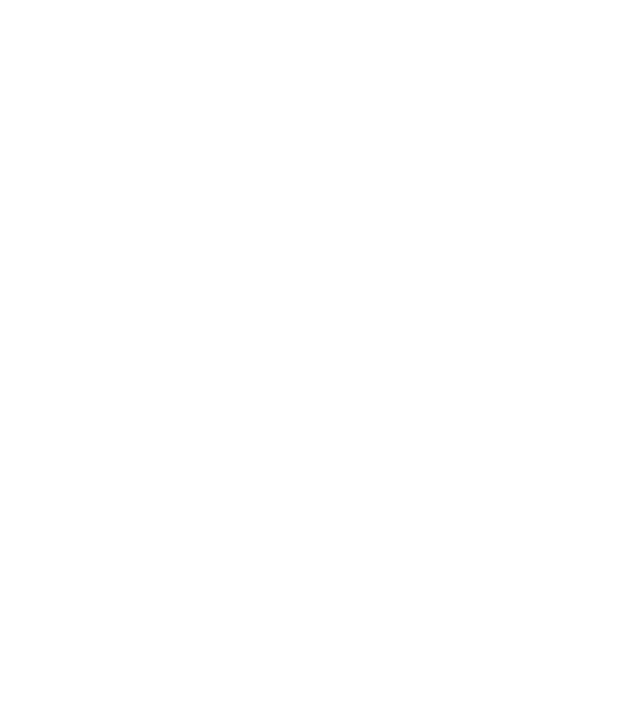
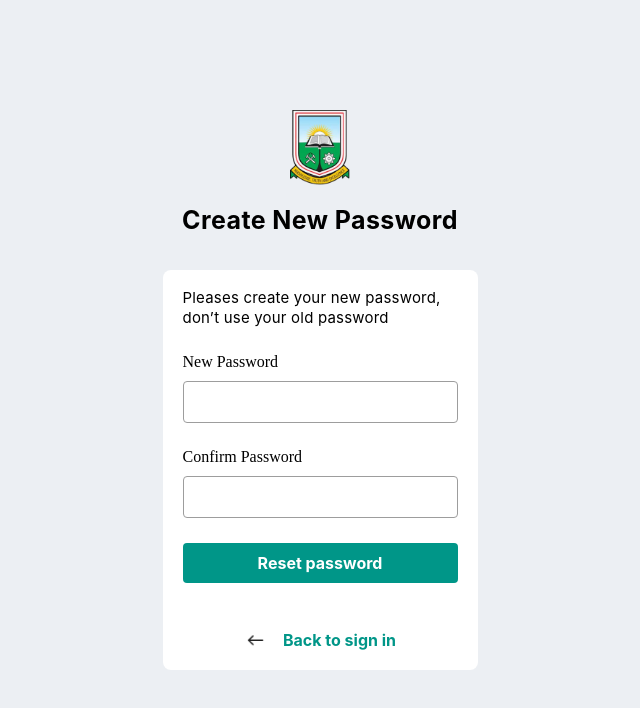
Before and after one commit to eben-arkoh-amoah/ang, an Angular app: page /auth/reset-password in a window 1280 px wide. Before the commit this address led to /. Shown: the top 708 px of the page, without its empty margins (320-960 px from the left). Built offline with nearby package versions, Linux system fonts and the light colour scheme.

Commit message:
created the reset password component

```diff
--- a/src/app/app.routes.ts
+++ b/src/app/app.routes.ts
@@ -2,13 +2,16 @@
 import { AuthComponent } from './authentication/auth/auth.component';
 import { LoginComponent } from './authentication/auth/login/login.component';
 import { FrgtPasswordComponent } from './authentication/auth/frgt-password/frgt-password.component';
+import { ResetComponent } from './authentication/auth/reset/reset.component';
+
 export const routes: Routes = [
     {path: '', redirectTo: '/auth', pathMatch:'full'},
     {path: 'auth', component: AuthComponent,
      children: [
         {path: '', redirectTo: '/auth/login', pathMatch:'full'},
         {path: 'login', component: LoginComponent},
-        {path: 'forgot-password', component: FrgtPasswordComponent}
+        {path: 'forgot-password', component: FrgtPasswordComponent},
+        {path: 'reset-password', component: ResetComponent}
      ]
     }
 ];
--- /dev/null
+++ b/src/app/authentication/auth/reset/reset.component.html
@@ -0,0 +1,29 @@
+<div class="Authwrapper">
+    <legend>
+        <h1>Create New Password</h1>
+    </legend>
+
+<form (submit)="onFormSubmit(loginForm)"  #loginForm="ngForm" class="authForm">
+    <p class="fgtm">
+        Pleases create your new password, don’t use
+        your old password
+    </p>
+    <fieldset>
+        <label for="loginEmail">
+            New Password
+        </label>
+        <input type="password" ngModel name="password1" required id="loginEmail">
+    </fieldset>
+    <fieldset>
+        <label for="loginEmail">
+            Confirm Password
+        </label>
+        <input type="password" ngModel name="password2" required id="loginEmail">
+    </fieldset>
+    <button type="submit">Reset password</button>
+    <a [routerLink]="['/auth/login']" routerLinkActive="router-link-active" class="backLink">
+        <img src="../../../../assets/images/arrow.png" alt="back" class="back">
+        Back to sign in
+    </a>
+</form>
+</div>
--- /dev/null
+++ b/src/app/authentication/auth/reset/reset.component.ts
@@ -0,0 +1,27 @@
+import { Component } from '@angular/core';
+import { CommonModule } from '@angular/common';
+import { RouterLink } from '@angular/router';
+import {FormsModule, NgForm} from '@angular/forms';
+
+
+@Component({
+  selector: 'app-reset',
+  standalone: true,
+  imports: [CommonModule, FormsModule, RouterLink],
+  templateUrl: './reset.component.html',
+  styleUrl: '../login/login.component.css'
+})
+export class ResetComponent {
+
+  onFormSubmit(form: NgForm) {
+
+    if(form.invalid){
+      return;
+    }
+       const LoginCredentials = {
+        password:  form.value.password1,
+       }
+
+       console.log(LoginCredentials)
+      }
+}
--- a/src/styles.css
+++ b/src/styles.css
@@ -30,7 +30,7 @@
         background:  #FFF;
         width: 90%;
         padding: 20px 20px;
-        height: 350px;
+        height: 400px;
         gap: 0px;
         margin: 20px auto;
         gap: 25px;
@@ -60,4 +60,5 @@
     gap: 15px;
     width: 100%;
     align-self: center;
+    padding-top: 20px;
 }
```
Also changed, not shown: src/app/authentication/auth/reset/reset.component.css (added), 1 other file (tests, documents, lock files or other folders).
